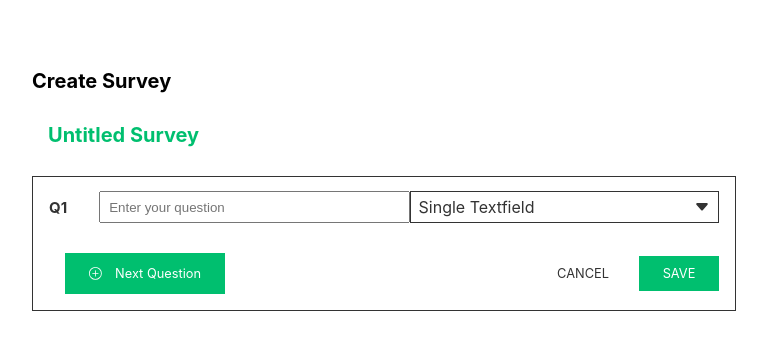
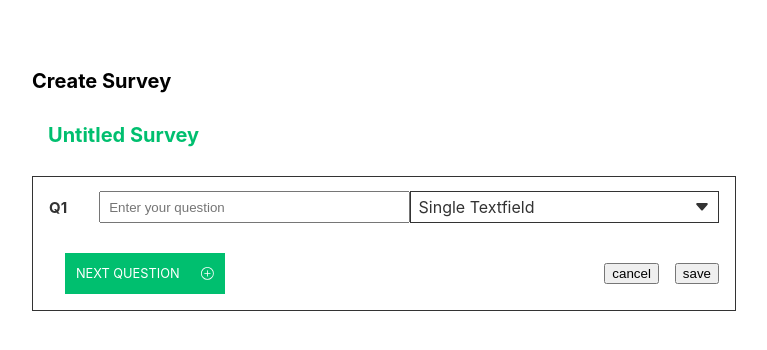
Before and after one commit to asendice/survey, a React (Create React App) app: page /create in a window 1280 px wide. Shown: the top 350 px of the page, without its empty margins (256-1023 px from the left). Built offline with nearby package versions, Linux system fonts and the light colour scheme.

Commit message:
saving questions to state

```diff
--- a/src/components/create-page/add-question.js
+++ b/src/components/create-page/add-question.js
@@ -6,24 +6,31 @@ import {
   BsCheck2Square,
   BsTextareaResize,
   BsInputCursorText,
-  BsPlusCircle
+  BsPlusCircle,
 } from "react-icons/bs";
 import Button from "../utils/button";
 
-function AddQuestion() {
+function AddQuestion(props) {
   const [open, setOpen] = useState(false);
   const [title, setTitle] = useState("");
   const [type, setType] = useState("Single Textfield");
+
+  const { update, questionNumber } = props;
 
   function updateType(type) {
     setOpen(false);
     setType(type);
   }
 
+  function onSavePress() {
+    const question = { title: title, type: type };
+    update(question)
+  }
+
   return (
     <div className={classes.container}>
       <div className={classes.content}>
-        <h2>Q1</h2>
+        <h2>Q{questionNumber}</h2>
         <div className={classes.inputs}>
           <input
             type="text"
@@ -59,10 +66,15 @@ function AddQuestion() {
         </div>
       </div>
       <div className={classes.actionBtns}>
-        <div className={classes.nextquestion}><BsPlusCircle /><p>Next Question</p></div>
+        <div className={classes.nextquestion}>
+          <p>NEXT QUESTION</p>
+          <BsPlusCircle />
+        </div>
         <div className={classes.savencancel}>
-          <Button cancel={true}>CANCEL</Button>
-          <Button>SAVE</Button>
+          {/* <Button cancel={true}>CANCEL</Button>
+          <Button>SAVE</Button> */}
+          <button>cancel</button>
+          <button onClick={onSavePress}>save</button>
         </div>
       </div>
     </div>
--- a/src/components/create-page/add-question.module.css
+++ b/src/components/create-page/add-question.module.css
@@ -85,13 +85,12 @@
 .nextquestion {
   margin-left: 2rem;
   background-color: #00bf6f;
-  padding: 0rem 1.5rem;
   color: #fff;
   width: 10rem;
   font-size: .8rem;
   display: flex;
   align-items: center;
-  justify-content: space-between;
+  justify-content: space-around;
 }
 
 .savencancel {
--- a/src/components/create-page/create-form.js
+++ b/src/components/create-page/create-form.js
@@ -2,11 +2,19 @@ import classes from "./create-form.module.css";
 import { useState } from "react";
 import AddQuestion from "./add-question";
 import NameModal from "./name-modal";
+import Button from "../utils/button";
 
 function CreateForm() {
   const [name, setName] = useState("Untitled Survey");
   const [questions, setQuestions] = useState([]);
   const [modalNameOpen, setNameModalOpen] = useState(false);
+  const [showAddQuestion, setShowAddQuestion] = useState(true);
+
+  function updateQuestions(obj) {
+    setQuestions(() => [...questions, obj]);
+    setShowAddQuestion(false);
+  }
+
   return (
     <div className={classes.container}>
       <h1 className={classes.title}>Create Survey</h1>
@@ -16,8 +24,11 @@ function CreateForm() {
       >
         {name}
       </h1>
-      {modalNameOpen && <NameModal setName={setName} setOpen={setNameModalOpen} />}
-      <AddQuestion />
+      {modalNameOpen && (
+        <NameModal setName={setName} setOpen={setNameModalOpen} />
+      )}
+      {showAddQuestion && <AddQuestion update={updateQuestions} questionNumber={questions.length + 1} />}
+      {!showAddQuestion && <button onClick={() => setShowAddQuestion(true)}>Add Question</button>}
     </div>
   );
 }
```
